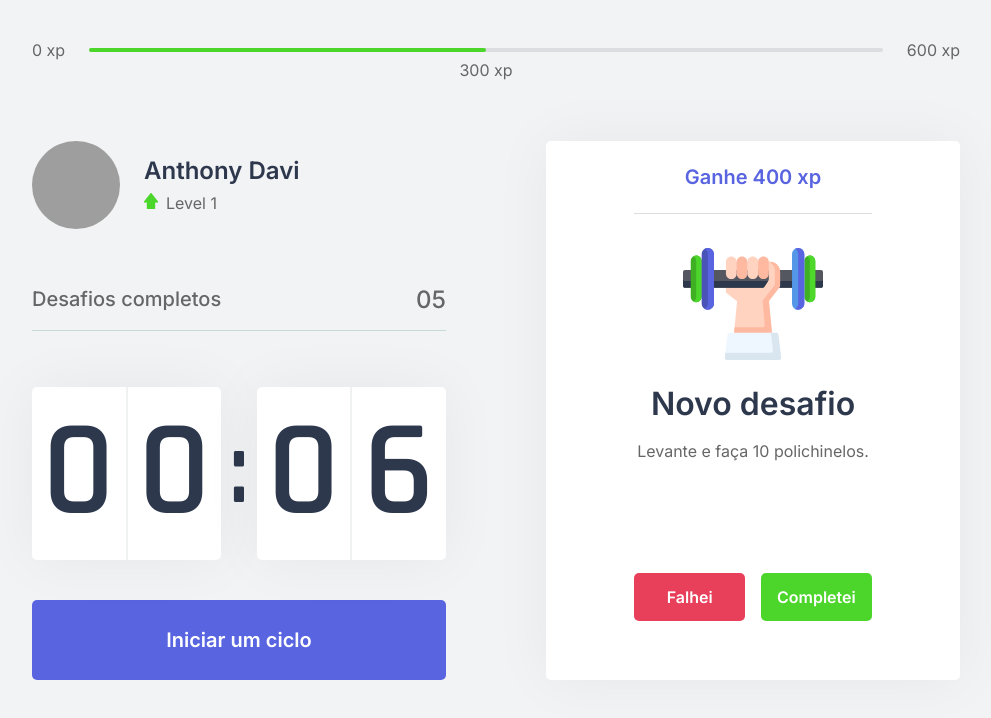
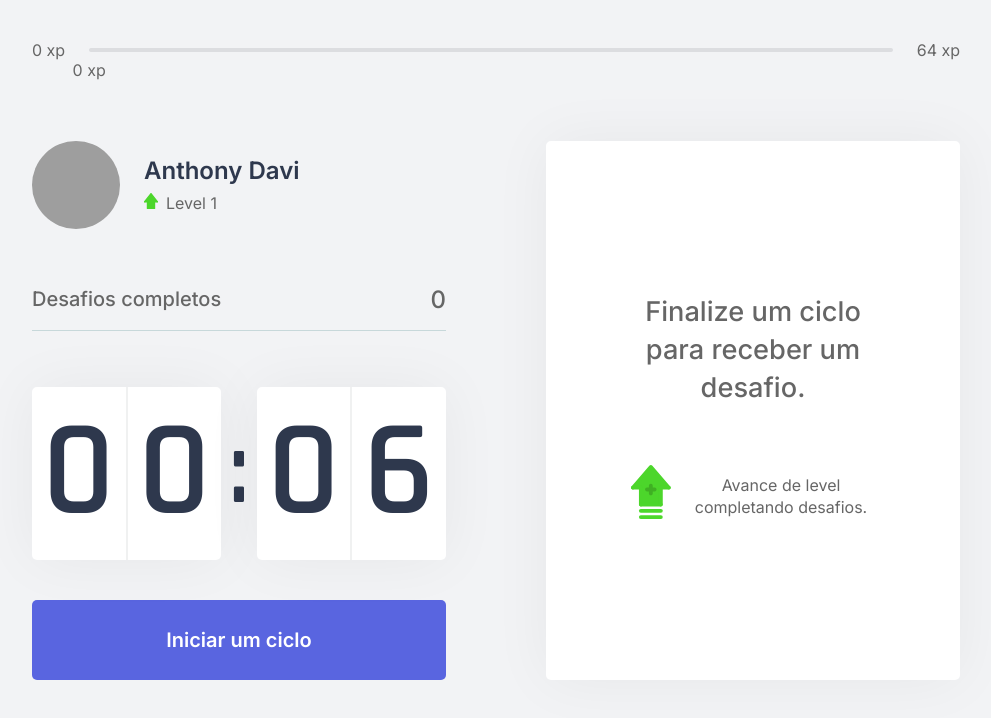
Before and after one commit to AntDavi/NLW4-Move.it, a Next.js app: page / in a window 1280 px wide. Shown: the top 718 px of the page, without its empty margins (144-1135 px from the left). Built offline with nearby package versions, Linux system fonts and the light colour scheme; grey boxes are pictures that could not be loaded.

Commit message:
2 - Contexto e Componentes

```diff
--- /dev/null
+++ b/challenges.json
@@ -0,0 +1,62 @@
+[
+  {
+    "type": "body",
+    "description": "Estique um de seus braços com a palma da mão virada para frente e puxe os dedos para cima por 10 segundos por mão.",
+    "amount": 80
+  },
+  {
+    "type": "body",
+    "description": "Estique seu braço contra o peito e puxe-o utilizando o outro braço por 10 segundos por braço.",
+    "amount": 60
+  },
+  {
+    "type": "body",
+    "description": "Puxe seu pescoço com a ajuda da mão para a direita e para a esquerda, permanecendo na posição por alguns segundos.",
+    "amount": 70
+  },
+  {
+    "type": "body",
+    "description": "Com as duas mãos na parte de trás da cabeça, leve-a para baixo, alongando a parte de trás da região.",
+    "amount": 60
+  },
+  {
+    "type": "body",
+    "description": "Cruze as pernas e desça com as mãos esticadas em direção ao chão. Repita o movimento com a outra perna na frente.",
+    "amount": 100
+  },
+  {
+    "type": "body",
+    "description": "Sentado, abra as pernas e tente encostar as palmas das mãos no chão, repita 3 vezes por 5 segundos.",
+    "amount": 80
+  },
+  {
+    "type": "body",
+    "description": "Puxe o joelho de encontro ao peito e segure, troque de perna após 10 segundos.",
+    "amount": 50
+  },
+  {
+    "type": "body",
+    "description": "Sentado, cruze uma perna e incline seu tronco à frente, troque de perna após 10 segundos.",
+    "amount": 80
+  },
+  {
+    "type": "eye",
+    "description": "Sentado, feche os olhos e cubra-os com as palmas da mão durante 2 minutos, depois abra normalmente.",
+    "amount": 90
+  },
+  {
+    "type": "eye",
+    "description": "Em algum ambiente aberto, olhe o mais longe que puder em quatro direções por 3s, mexa apenas os olhos. Repita 3 vezes.",
+    "amount": 140
+  },
+  {
+    "type": "eye",
+    "description": "Usando os polegares, massage a área abaixo das sobrancelhas em movimentos circulares por 15 segundos.",
+    "amount": 70
+  },
+  {
+    "type": "body",
+    "description": "Em pé, gire a cintura o máximo que puder para a esquerda, segure por cinco segundos. Repita para a direita.",
+    "amount": 90
+  }
+]
--- a/src/components/ChallengeBox.tsx
+++ b/src/components/ChallengeBox.tsx
@@ -3,24 +3,23 @@
 import styles from '../styles/componentes/ChallengeBox.module.css'
 
 export function ChallengeBox() {
-    const contextData = useContext(ChallengeContext);
-
-    const hasActiveChallenge = true;
+    const {activeChallenge, resetChallenge} = useContext(ChallengeContext);
 
     return (
         <div className={styles.challengeBoxContainer}>
-            { hasActiveChallenge ? (
+            { activeChallenge ? (
                 <div className={styles.challengeActive}>
-                    <header>Ganhe 400 xp</header>
+                    <header>Ganhe {activeChallenge.amount} xp</header>
 
                     <main>
 
-                        <img src="icons/body.svg"/>
+                        <img src={`icons/${activeChallenge.type}.svg`} alt=""/>
                         <strong>Novo desafio</strong>
-                        <p>Levante e faça 10 polichinelos.</p>
+                        <p>{activeChallenge.description}</p>
 
                         <footer>
-                            <button type="button" className={styles.challengeFailedButton}>
+                            <button type="button"className={styles.challengeFailedButton}
+                            onClick={resetChallenge}>
                                 <p>Falhei</p>
                             </button>
 
--- a/src/components/CompletedChallenges.tsx
+++ b/src/components/CompletedChallenges.tsx
@@ -1,11 +1,16 @@
+import { useContext } from 'react';
+import { ChallengeContext } from '../contexts/ChallengesContext';
+
 import styles from '../styles/componentes/CompletedChallenges.module.css'
 
 export function CompletedChallenges() {
+    const { challengesCompleted } = useContext(ChallengeContext);
+
     return (
         <div className={styles.completedChallengesContainer}>
             <span>Desafios completos</span>
 
-            <span>05</span>
+            <span>{challengesCompleted}</span>
         </div>
     );
 }
--- a/src/components/Countdown.tsx
+++ b/src/components/Countdown.tsx
@@ -1,9 +1,13 @@
-import { useState, useEffect } from 'react';
+import { useState, useEffect, useContext } from 'react';
+import { ChallengeContext } from '../contexts/ChallengesContext'
+
 import styles from '../styles/componentes/Countdown.module.css'
 
 let contDownTimeOut: NodeJS.Timeout;
 
 export function Countdown() {
+
+    const {startNewChallenge} = useContext(ChallengeContext);
 
     const [time, setTime] = useState(0.1 * 60);
     const [isActive, setIsActive] = useState(false);
@@ -33,6 +37,7 @@
         } else if(isActive && time == 0) {
             setHasFinished(true);
             setIsActive(false);
+            startNewChallenge();
         }
     }, [isActive, time])
 
--- a/src/components/ExperienceBar.tsx
+++ b/src/components/ExperienceBar.tsx
@@ -1,15 +1,22 @@
+import { useContext } from "react";
+import { ChallengeContext } from "../contexts/ChallengesContext";
+
 import styles from "../styles/componentes/ExperienceBar.module.css"
 
 export function ExperienceBar() {
+    const { currentExperience, experienceToNextLevel } = useContext(ChallengeContext);
+
+    const percentToNextLevel = Math.round(currentExperience * 100) / experienceToNextLevel
+
     return (
         <header className={styles.experienceBar}>
             <span>0 xp</span>
             <div>
-                <div style={{ width: '50%' }}/>
+                <div style={{ width: `${percentToNextLevel}%` }} />
 
-                <span className={styles.currentExperience} style={{ left: '50%' }}>300 xp</span>
+                <span className={styles.currentExperience} style={{ left: `${percentToNextLevel}%` }}>{currentExperience} xp</span>
             </div>
-            <span>600 xp</span>
+            <span>{experienceToNextLevel} xp</span>
         </header>
     );
 }
--- a/src/contexts/ChallengesContext.tsx
+++ b/src/contexts/ChallengesContext.tsx
@@ -1,33 +1,58 @@
 import { createContext, useState, ReactNode } from 'react';
+import challenges from '../../challenges.json';
 
-export const ChallengeContext = createContext ({});
+interface Challenge {
+    type: 'body' | 'eye';
+    description: string;
+    amount: number;
+}
 
 interface ChallengeContextData {
     level: number;
-    currentExperience
+    currentExperience: number,
+    challengesCompleted: number,
+    experienceToNextLevel: number,
+    levelUp: () => void;
+    startNewChallenge: () => void;
+    resetChallenge: () => void;
+    activeChallenge: Challenge;
 }
 
 interface ChallengeProviderProps {
     children: ReactNode;
 }
 
+export const ChallengeContext = createContext ({} as ChallengeContextData);
+
 export function ChallengeProvider({children}: ChallengeProviderProps) {
     const [level, setLevel] = useState(1);
     const [currentExperience, setCurrentExperience] = useState(0);
     const [challengesCompleted, setChallengesCompleted] = useState(0);
+
+    const [activeChallenge, setActiveChallenge] = useState(null)
+
+    const experienceToNextLevel = Math.pow((level + 1) * 4, 2)
 
     function levelUp() {
       setLevel(level + 1);
     }
 
     function startNewChallenge() {
-        console.log('Novo desafio')
+        const randonChallengeIndex = Math.floor(Math.random() * challenges.length)
+        const challenge = challenges[randonChallengeIndex]
+
+        setActiveChallenge(challenge)
+    }
+
+    function resetChallenge() {
+        setActiveChallenge(null);
     }
 
     return (
         <ChallengeContext.Provider
         value={{
-            level, currentExperience, challengesCompleted, levelUp, startNewChallenge
+            level, currentExperience, challengesCompleted, levelUp, startNewChallenge,
+            activeChallenge, resetChallenge, experienceToNextLevel
         }}>
             {children}
         </ChallengeContext.Provider>
```
